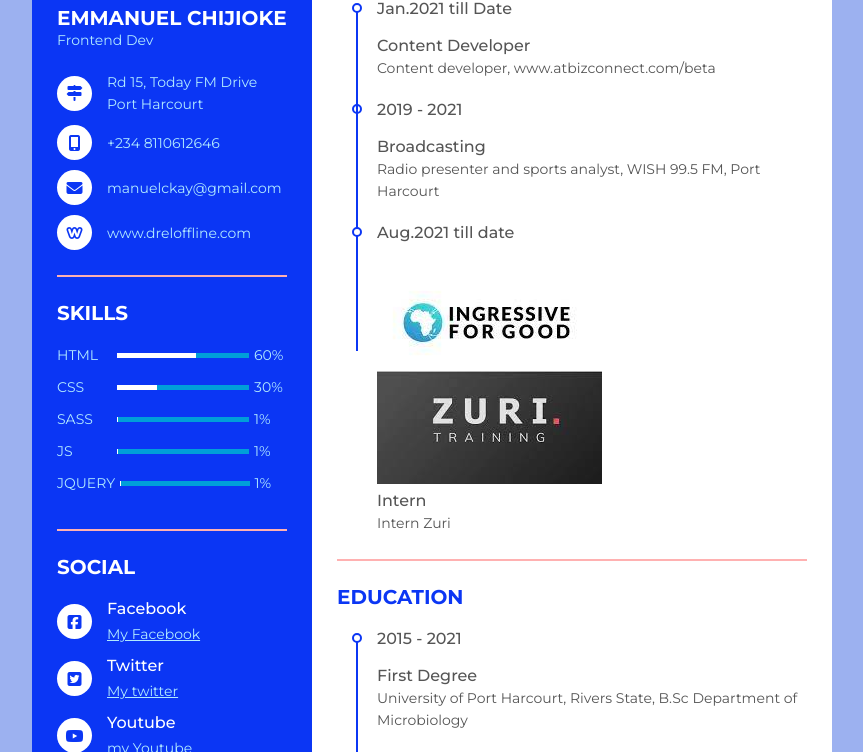
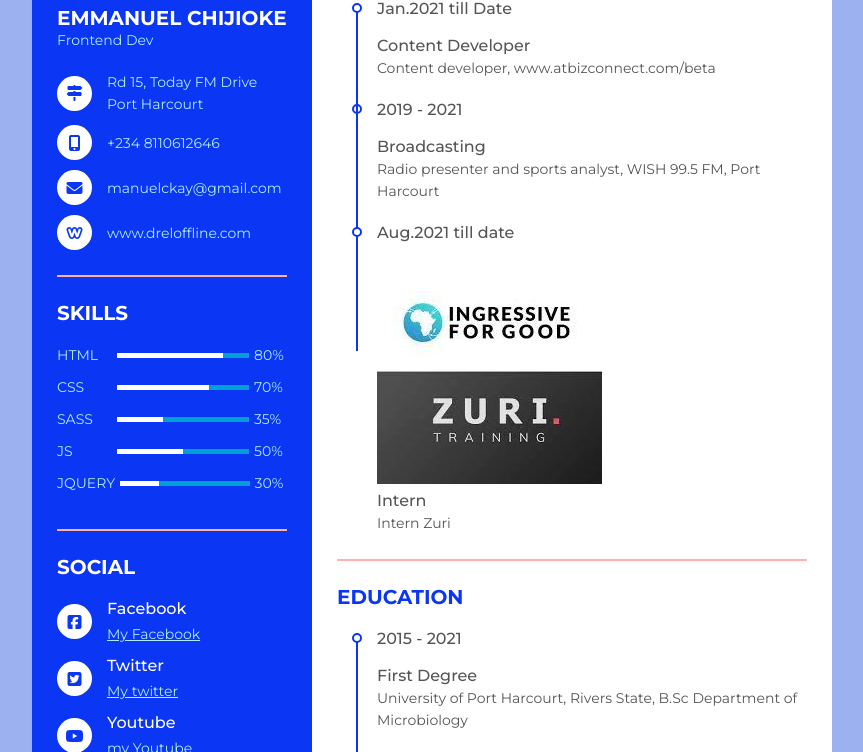
Before and after one commit to Drelcj/HNGi8Stage2task, a plain HTML site: page index.html in a window 1280 px wide. Shown: the part 348-1100 px from the top of the page, without its empty margins (208-1071 px from the left). Drawn offline with Linux system fonts and the light colour scheme.

Commit message:
Add files via upload

```diff
--- a/index.html
+++ b/index.html
@@ -64,45 +64,45 @@
                HTML
              </div>
              <div class="skill_progress">
-               <span style="width: 60%;"></span>
+               <span style="width: 80%;"></span>
              </div>
-             <div class="skill_per">60%</div>
+             <div class="skill_per">80%</div>
            </li>
            <li>
              <div class="skill_name">
                CSS
              </div>
              <div class="skill_progress">
-               <span style="width: 30%;"></span>
+               <span style="width: 70%;"></span>
              </div>
-             <div class="skill_per">30%</div>
+             <div class="skill_per">70%</div>
            </li>
            <li>
              <div class="skill_name">
                SASS
              </div>
              <div class="skill_progress">
-               <span style="width: 1%;"></span>
+               <span style="width: 35%;"></span>
              </div>
-             <div class="skill_per">1%</div>
+             <div class="skill_per">35%</div>
            </li>
            <li>
              <div class="skill_name">
                JS
              </div>
              <div class="skill_progress">
-               <span style="width: 1%;"></span>
+               <span style="width: 50%;"></span>
              </div>
-             <div class="skill_per">1%</div>
+             <div class="skill_per">50%</div>
            </li>
            <li>
              <div class="skill_name">
                JQUERY
              </div>
              <div class="skill_progress">
-               <span style="width: 1%;"></span>
+               <span style="width: 30%;"></span>
              </div>
-             <div class="skill_per">1%</div>
+             <div class="skill_per">30%</div>
            </li>
          </ul>
        </div>
```
